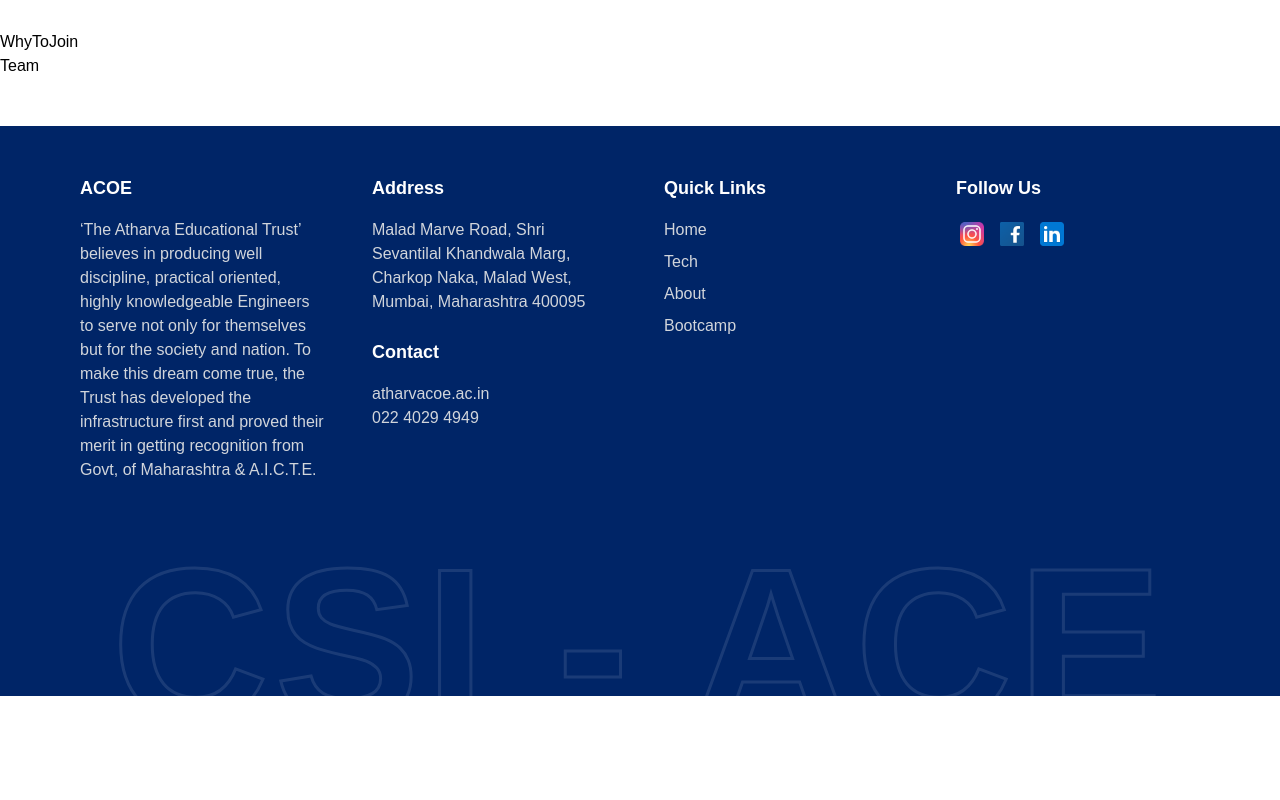
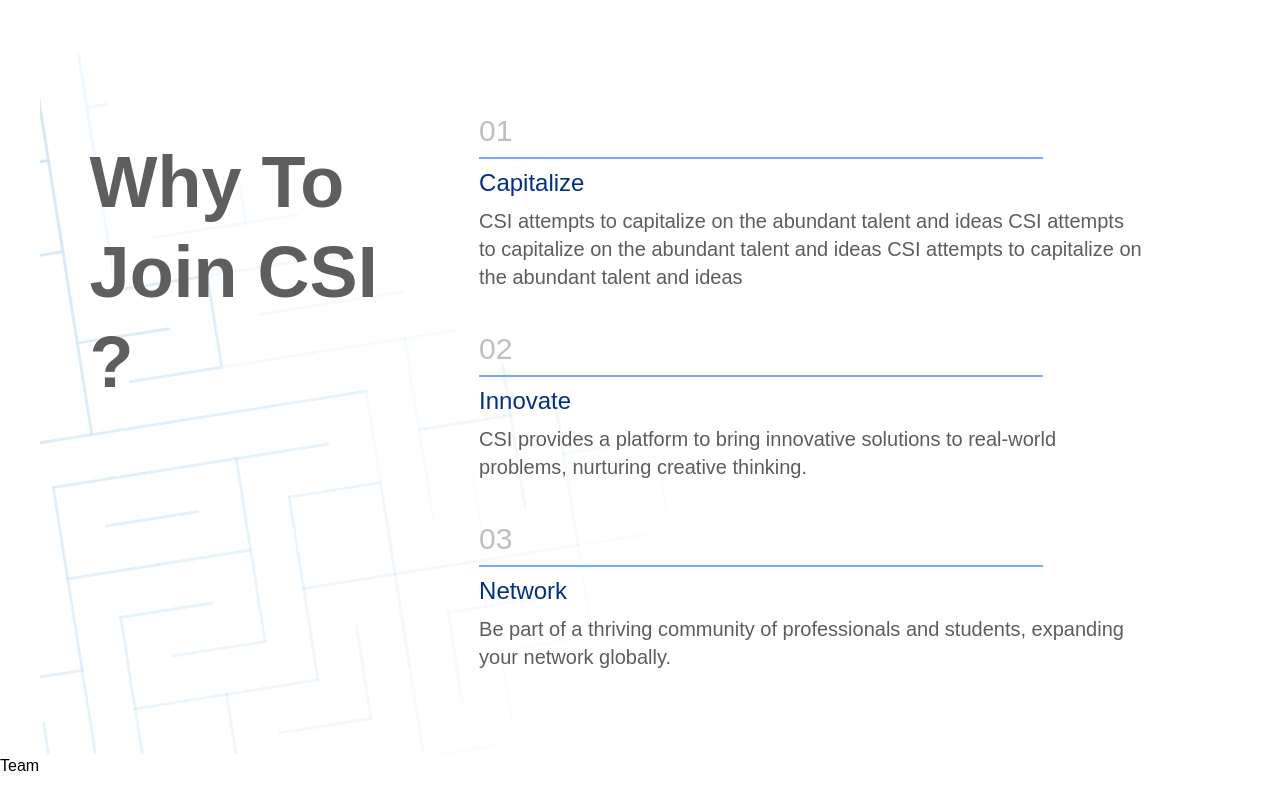
Before and after one commit to vaibhavraut07/csi, a React (Create React App) app: page / in a window 1280 px wide. Shown: the part 1320-2120 px from the top of the page. Before the commit the page ends 2016 px from the top, so only its background shows below. Built offline with nearby package versions, Linux system fonts and the light colour scheme; the HTML template or start-up script is replaced by a standard one.

Commit message:
Added Why to Join Section

```diff
--- a/src/components/Footer.jsx
+++ b/src/components/Footer.jsx
@@ -43,13 +43,11 @@ function Footer() {
     <footer className="relative md:h-[570px] bg-[#002567] text-gray-300 py-12 mt-12 p-12 ">
       <div className="mx-auto px-4 sm:px-6 lg:px-8">
         <div className="grid grid-cols-1 sm:grid-cols-2  md:grid-cols-4 gap-12 md:justify-between">
-          {/* About Section */}
           <div>
             <h3 className="text-lg font-bold text-white mb-4">{footerData.about.heading}</h3>
             <p>{footerData.about.description}</p>
           </div>
 
-          {/* Address Section */}
           <div>
             <h3 className="text-lg font-bold text-white mb-4">{footerData.address.heading}</h3>
             {footerData.address.details.map((line, index) => (
@@ -61,7 +59,6 @@ function Footer() {
             ))}
           </div>
 
-          {/* Links Section */}
           <div>
             <h3 className="text-lg font-bold text-white mb-4">{footerData.links.heading}</h3>
             <ul>
@@ -78,7 +75,6 @@ function Footer() {
             </ul>
           </div>
 
-          {/* Follow Us Section */}
           <div className="mb-4 md:mb-0">
             <h3 className="text-lg font-bold text-white mb-4">{footerData.social.heading}</h3>
             <ul className="flex flex-row gap-2">
@@ -93,7 +89,7 @@ function Footer() {
                   <img
                     src={item.imgSrc}
                     alt={item.name}
-                    className="h-8 w-8"
+                    className="h-12 w-12"
                   />
                 </a>
               ))}
@@ -102,16 +98,13 @@ function Footer() {
         </div>
       </div>
 
-      {/* Bottom Text */}
       <div className="absolute bottom-0 left-0 right-0 flex justify-center">
-        <div className="relative h-[17vw] overflow-hidden flex justify-center items-center">
+        <div className="relative h-[17vw] mt-[4vw] overflow-hidden flex justify-center items-center">
           <span
-            className="text-transparent text-[17vw] opacity-10 font-lexend font-bold uppercase tracking-wide"
+            className="text-transparent text-[17vw] font-productsans opacity-10 font-bold uppercase tracking-wide text-stroke-3px"
             style={{
-              WebkitTextStrokeWidth: '3px',
-              WebkitTextStrokeColor: 'white',
               position: 'relative',
-              bottom: '-4.5vw', // Adjust as needed based on responsiveness
+              bottom: '-5.5vw', // Adjust as needed based on responsiveness
             }}
           >
             CSI - ACE
--- a/src/components/landingPage/WhyToJoin.jsx
+++ b/src/components/landingPage/WhyToJoin.jsx
@@ -1,9 +1,60 @@
-import React from 'react'
+import React from 'react';
+
+const sections = [
+  {
+    id: '01',
+    title: 'Capitalize',
+    description: 'CSI attempts to capitalize on the abundant talent and ideas CSI attempts to capitalize on the abundant talent and ideas CSI attempts to capitalize on the abundant talent and ideas'
+  },
+  {
+    id: '02',
+    title: 'Innovate',
+    description: 'CSI provides a platform to bring innovative solutions to real-world problems, nurturing creative thinking.'
+  },
+  {
+    id: '03',
+    title: 'Network',
+    description: 'Be part of a thriving community of professionals and students, expanding your network globally.'
+  }
+];
 
 function WhyToJoin() {
   return (
-    <div>WhyToJoin</div>
-  )
+    <div className='relative mx-auto px-4 sm:px-6 md:py-[4vw] md:px-[7vw]'>
+      <div className=''>
+        <img
+          src="/landingpage/tojoin_bg.svg"
+          alt="Background"
+          className="absolute md:top-0 md:left-10 w-[50vw] md:w-[50vw] md:h-full h-[25vw] md:object-fit z-0"
+          style={{ maxWidth: '50vw' }}
+        />
+      </div>
+      <div className='flex flex-col md:flex-row md:gap-[2vw] gap-6 z-10'>
+        <div className="md:w-[25vw] pt-10 md:pt-14 z-10 md:justify-start justify-center">
+          <div className="text-[#5E5E5E] font-productsans text-6xl md:text-7xl font-semibold leading-tight md:leading-[1.25]">
+            Why To <br /> Join CSI ?
+          </div>
+        </div>
+
+        <div className='flex flex-col px-4 py-6 md:px-12 md:py-8 gap-6 md:gap-10 w-full md:w-[60vw]'>
+          {sections.map(({ id, title, description }) => (
+            <div key={id} className='flex flex-col items-start gap-2'>
+              <div className='text-2xl md:text-3xl text-[#BFBFBF]'>
+                {id}
+              </div>
+              <hr className="border-t-2 border-[#75ACFF] w-[85%]"/>
+              <div className='text-[#003089] text-xl md:text-2xl'>
+                {title}
+              </div>
+              <div className='text-[#5D5D5D] text-start text-base md:text-xl font-productsans font-light'>
+                {description}
+              </div>
+            </div>
+          ))}
+        </div>
+      </div>
+    </div>
+  );
 }
 
-export default WhyToJoin
+export default WhyToJoin;
--- a/src/index.css
+++ b/src/index.css
@@ -4,6 +4,8 @@
 @import url('https://fonts.googleapis.com/css2?family=Google+Sans:wght@400;500;700&display=swap');
 @import url('https://fonts.googleapis.com/css2?family=Bai+Jamjuree:wght@700&display=swap');
 @import url('https://fonts.googleapis.com/css2?family=Lexend:wght@400;700&display=swap');
+@import url('https://fonts.googleapis.com/css2?family=Product+Sans:wght@500&display=swap');
+
 @font-face {
   font-family: Ethnocentric;
   src: url(./fonts/ethnocentric.italic.ttf) ;
--- a/tailwind.config.js
+++ b/tailwind.config.js
@@ -16,6 +16,7 @@ module.exports = {
         bai: ['Bai Jamjuree', 'sans-serif'],
         ethno: ['Ethnocentric', 'sans-serif'],
         lexend: ['Lexend', 'sans-serif'],
+        productsans: ['"Product Sans Medium"', 'sans-serif'],
       },
       keyframes: {
         shine: {
@@ -26,7 +27,7 @@ module.exports = {
       animation: {
         shine: 'shine 5s linear infinite',
       },
-      screens:{
+      screens: {
         'sm-custom':'840px',
         'lg-custom':'1200px'
       },
@@ -34,5 +35,18 @@ module.exports = {
 
     },
   },
-  plugins: [],
+  plugins: [
+    function ({ addUtilities }) {
+      addUtilities({
+        '.text-stroke-3px': {
+          WebkitTextStrokeWidth: '3px',
+          WebkitTextStrokeColor: 'white',
+        },
+        '.text-stroke-4px': {
+          WebkitTextStrokeWidth: '4px', // Added for customization
+          WebkitTextStrokeColor: 'white',
+        },
+      });
+    },
+  ],
 }
```
Also changed, not shown: public/landingpage/tojoin_bg.svg (added).
